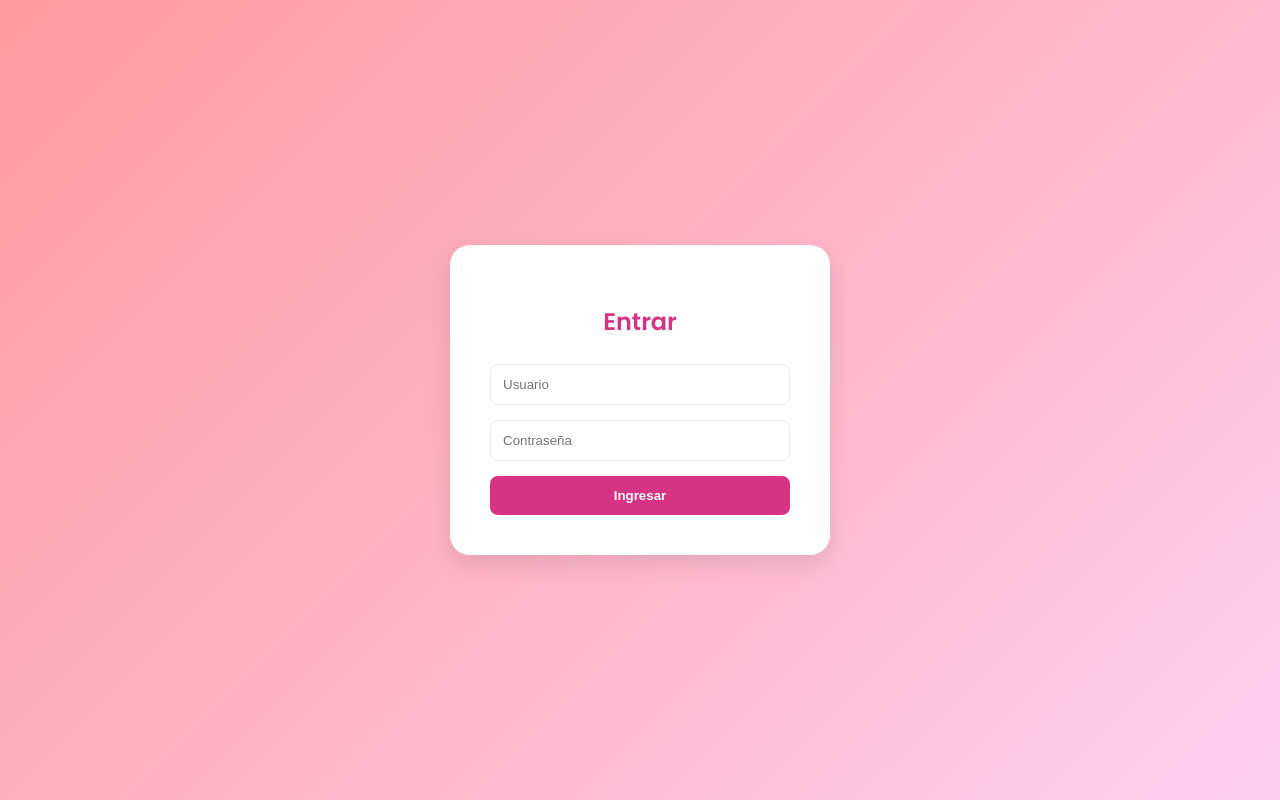
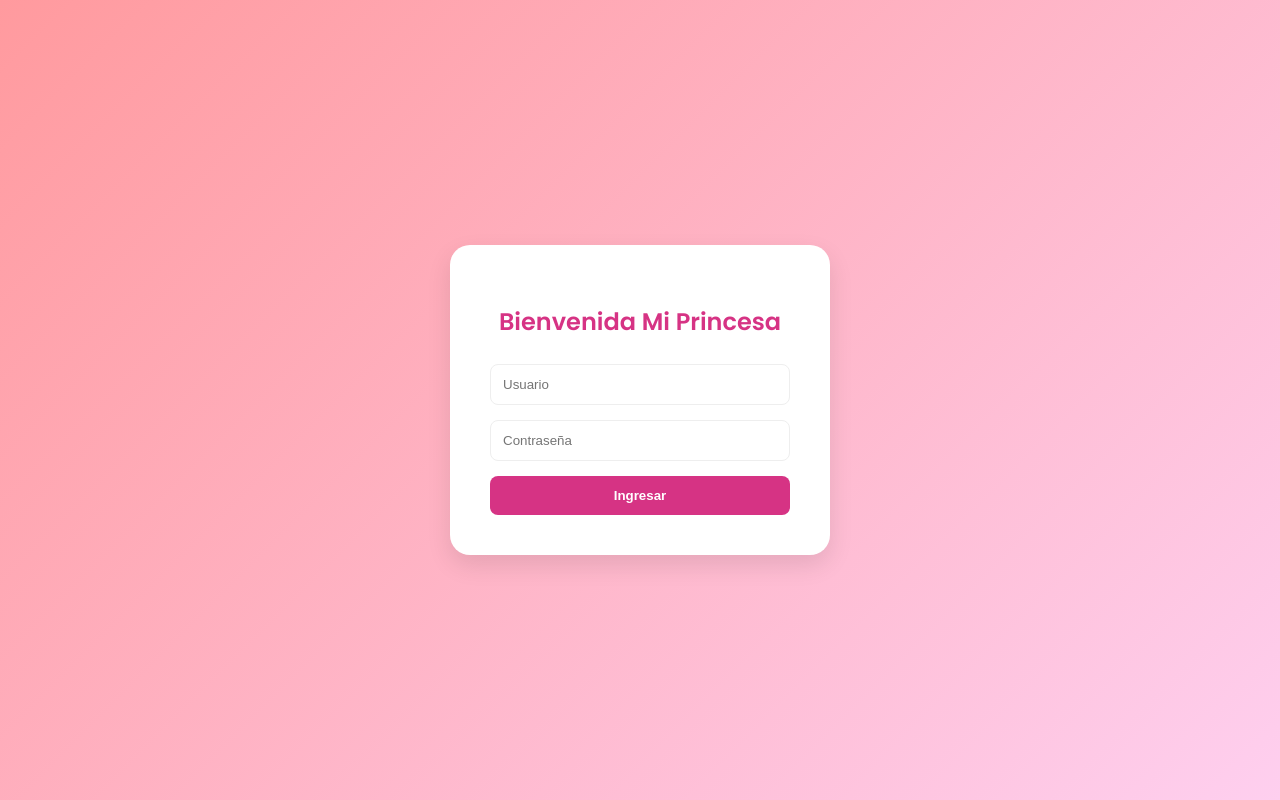
Before and after one commit to DarioJaraV/Cartasparati, a plain HTML site: page index.html in a window 1280 px wide. Drawn offline with Linux system fonts and the light colour scheme.

Commit message:
Update index.html

```diff
--- a/index.html
+++ b/index.html
@@ -32,7 +32,7 @@
 <body>
 
     <div class="login-card">
-        <h2>Entrar</h2>
+        <h2>Bienvenida Mi Princesa</h2>
         <div id="error-msg" class="error">Usuario o contraseña incorrectos</div>
         <input type="text" id="userInput" placeholder="Usuario">
         <input type="password" id="passInput" placeholder="Contraseña">
```
